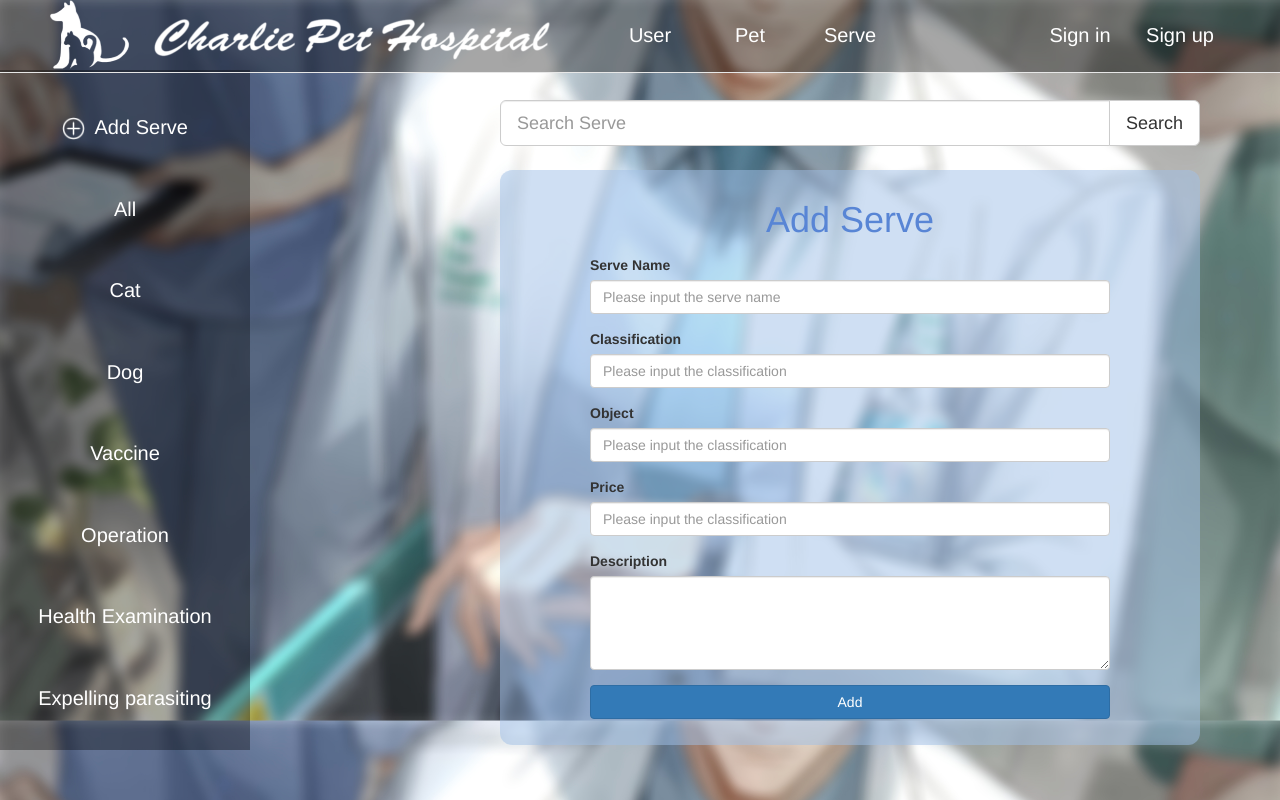
After one commit to mzxtx/web-3-1-cwk2, a Flask app: page /user/adm/serve/add in a window 1280 px wide. The commit adds this page. Run offline with Flask 2, Linux system fonts and the light colour scheme; some libraries are stand-ins or nearby versions.

Commit message:
Implementation the add serve front-end page.

```diff
--- a/blueprints/form.py
+++ b/blueprints/form.py
@@ -1,6 +1,6 @@
 import  wtforms
 from wtforms.validators import length,email,EqualTo
-from model import UserModel
+from model import UserModel,ServeModel
 
 #Sign in Form
 class Sign_in_Form(wtforms.Form):
--- a/blueprints/user.py
+++ b/blueprints/user.py
@@ -74,3 +74,8 @@ def adm_user():
 @bp.route("/adm/serve")
 def adm_serve():
     return render_template("adm-serve.html")
+
+#add serve
+@bp.route("/adm/serve/add")
+def serve_add():
+    return render_template("add_serve.html")
--- a/static/hospital.css
+++ b/static/hospital.css
@@ -33,7 +33,7 @@ li {
 
 #sign-in{
     margin-top: 15%;
-    background-color: rgba(210, 210, 210, 0.68);
+    background-color: rgba(161, 193, 232, 0.51);
     border-radius: 12px;
 }
 #in-title{
@@ -50,14 +50,15 @@ li {
 
 #sign-up{
     margin-top: 10%;
-    background-color: rgba(210, 210, 210, 0.68);
+    background-color: rgba(161, 193, 232, 0.51);
     border-radius: 12px;
 }
 
 #adm_serve_nav{
-    margin-top: 70px;
+    position: fixed;
+    top: 70px;
     width: 250px;
-    height: 682px;
+    height: 680px;
     background-color: rgba(0, 0, 0, 0.35);
     text-align: center;
 }
@@ -65,8 +66,32 @@ li {
 #adm_serve_menu{
     color: white;
     font-size: 20px;
-    margin-top: 40px;
+    margin-top: 33px;
 }
 #adm_serve_menu:hover,#adm_serve_menu:active{
     background-color: rgba(0, 0, 0, 0.51);
 }
+
+#add_serve_image{
+    width: 23px;
+    height: 23px;
+    margin-right: 5px;
+}
+
+#adm_serve_search{
+    position: fixed;
+    top: 100px;
+    left: 500px;
+    width: 700px;
+}
+#as-title{
+    color: white;
+}
+#add-serve{
+    width: 700px;
+    margin-top: 170px;
+    margin-left: 500px;
+    background-color: rgba(161, 193, 232, 0.51);
+    border-radius: 12px;
+    height: 575px;
+}
--- /dev/null
+++ b/templates/add_serve.html
@@ -0,0 +1,91 @@
+{% extends "base.html" %}
+
+{% block title %}Charlie Pet Hospital - Charlie User{% endblock %}
+{% block background %}
+    style="background-image: url(/static/background-1.jpg);background-size: 100%,100%"
+{% endblock %}
+{% block nav %}
+    <li><a href="{{ url_for('user.adm_user') }}" id="nav">User</a></li>
+    <li><a href="#" id="nav">Pet</a></li>
+    <li><a href="{{ url_for('user.adm_serve') }}" id="nav">Serve</a></li>
+{% endblock %}
+
+{% block body %}
+    <div id="adm_serve_nav">
+        <ul class="nav nav-stacked">
+            <li>
+                <a href="{{ url_for('user.serve_add') }}" id="adm_serve_menu">
+                    <img id="add_serve_image" src="/static/add.png">
+                    Add Serve
+                </a>
+            </li>
+            <li><a href="#" id="adm_serve_menu">All</a></li>
+            <li><a href="#" id="adm_serve_menu">Cat</a></li>
+            <li><a href="#" id="adm_serve_menu">Dog</a></li>
+            <li><a href="#" id="adm_serve_menu">Vaccine</a></li>
+            <li><a href="#" id="adm_serve_menu">Operation</a></li>
+            <li><a href="#" id="adm_serve_menu">Health Examination</a></li>
+            <li><a href="#" id="adm_serve_menu">Expelling parasiting</a></li>
+        </ul>
+    </div>
+    {#search box#}
+    <div class="input-group input-group-lg" id="adm_serve_search">
+        <input class="form-control" type="search" placeholder="Search Serve"
+               name="query">
+        <span class="input-group-btn">
+                    <button class="btn btn-default" type="submit">Search</button>
+                </span>
+    </div><!-- /input-group -->
+    <div id="add-serve">
+        <div id="in-title" class="text-center" style="position: relative; top: 30px;">
+            <h1>Add Serve</h1>
+        </div>
+        <form class="form-horizontal" action="#" method="post">
+            <div class="row" id="in-text" style="position: relative; top: 10px;">
+                <div class="form-group">
+                    <label for="servename">Serve Name</label>
+                    <input type="text" class="form-control" id="servename"
+                           placeholder="Please input the serve name"
+                           name="servename">
+                </div>
+                <div class="form-group">
+                    <label for="classification">Classification</label>
+                    <input type="text" class="form-control" id="classification"
+                           placeholder="Please input the classification"
+                           name="classification">
+                </div>
+                <div class="form-group">
+                    <label for="obj">Object</label>
+                    <input type="text" class="form-control" id="obj"
+                           placeholder="Please input the classification"
+                           name="obj">
+                </div>
+                <div class="form-group">
+                    <label for="price">Price</label>
+                    <input type="text" class="form-control" id="price"
+                           placeholder="Please input the classification"
+                           name="price">
+                </div>
+                <div class="form-group">
+                    <label for="description">Description</label>
+                    <textarea class="form-control" rows="4" id="description"
+                              name="Description"></textarea>
+                </div>
+                {#Error message Prompt#}
+                {% for message in get_flashed_messages() %}
+                    <div class="form-group">
+                        <div class="text-danger">
+                            {{ message }}
+                        </div>
+                    </div>
+                {% endfor %}
+                {#Sign in button#}
+                <div class="form-group">
+                    <button type="submit" class="btn btn-primary btn-block">Add</button>
+                </div>
+            </div>
+        </form>
+    </div>
+
+
+{% endblock %}
```
Also changed, not shown: model.py (+9 -0 lines), templates/adm-serve.html (+20 -6 lines), templates/sign_in.html (+0 -10 lines), static/add.png (added).
